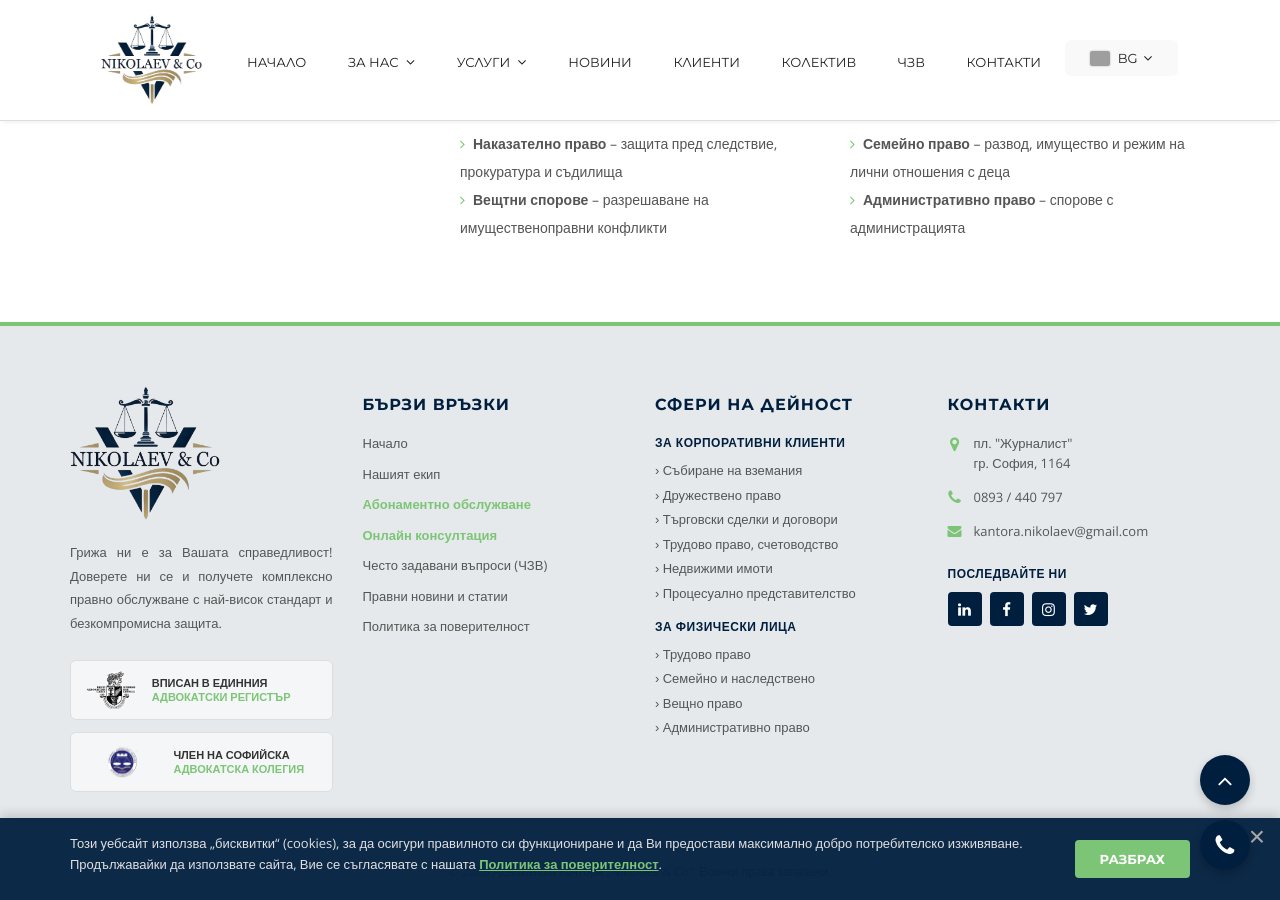
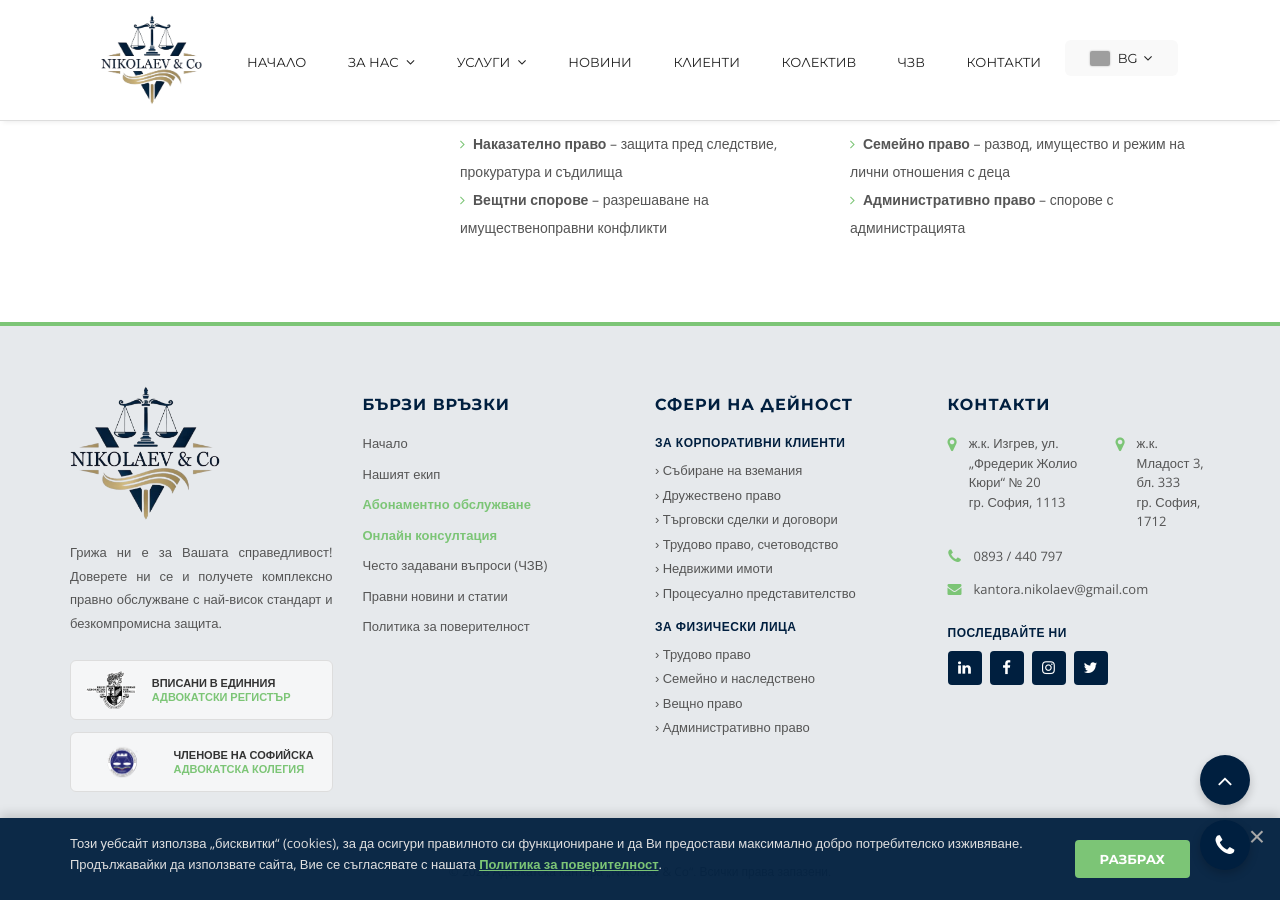
Before and after one commit to NikolaiNikolaev/law-page, a Jekyll site: the page built from kolektiv/advokat-iva-hairedinska.html, in a window 1280 px wide and 900 px high, scrolled down 1471 px. Built offline with Jekyll 4.4.1, drawn with Linux system fonts in a browser that asks for light colours; grey boxes are pictures that could not be loaded.

Commit message:
Update footer.html

```diff
--- a/_includes/footer.html
+++ b/_includes/footer.html
@@ -9,12 +9,12 @@
                 <div style="display: flex; flex-direction: column; gap: 12px;">
                     <div style="display: flex; align-items: center; gap: 15px; background: rgba(255,255,255,0.6); padding: 10px 15px; border-radius: 6px; border: 1px solid #ddd; transition: all 0.3s ease;" onmouseover="this.style.background='#fff'; this.style.borderColor='#7cc576';" onmouseout="this.style.background='rgba(255,255,255,0.6)'; this.style.borderColor='#ddd';">
                         <img src="/law-page/img/VSS.png" alt="Лого на ВСС" style="max-height: 38px; width: auto;">
-                        <span style="font-size: 11px; color: #333; font-weight: 700; text-transform: uppercase; line-height: 1.3;">Вписан в Единния<br><span style="color: #7cc576;">адвокатски регистър</span></span>
+                        <span style="font-size: 11px; color: #333; font-weight: 700; text-transform: uppercase; line-height: 1.3;">Вписани в Единния<br><span style="color: #7cc576;">адвокатски регистър</span></span>
                     </div>
 
                     <div style="display: flex; align-items: center; gap: 15px; background: rgba(255,255,255,0.6); padding: 10px 15px; border-radius: 6px; border: 1px solid #ddd; transition: all 0.3s ease;" onmouseover="this.style.background='#fff'; this.style.borderColor='#7cc576';" onmouseout="this.style.background='rgba(255,255,255,0.6)'; this.style.borderColor='#ddd';">
                         <img src="/law-page/img/SAK.png" alt="Лого на САК" style="max-height: 38px; width: auto;">
-                        <span style="font-size: 11px; color: #333; font-weight: 700; text-transform: uppercase; line-height: 1.3;">Член на Софийска<br><span style="color: #7cc576;">адвокатска колегия</span></span>
+                        <span style="font-size: 11px; color: #333; font-weight: 700; text-transform: uppercase; line-height: 1.3;">Членове на Софийска<br><span style="color: #7cc576;">адвокатска колегия</span></span>
                     </div>
                 </div>
             </div>
@@ -61,7 +61,9 @@
 
                 <div style="display: flex; align-items: flex-start; margin-bottom: 15px; font-size: 13px; color: #555;">
                     <i class="fa fa-map-marker" style="color: #7cc576; font-size: 16px; margin-right: 12px; margin-top: 2px; width: 14px; text-align: center;"></i>
-                    <span style="line-height: 1.5;">пл. "Журналист"<br>гр. София, 1164</span>
+                    <span style="line-height: 1.5;">ж.к. Изгрев, ул. „Фредерик Жолио Кюри“ № 20<br>гр. София, 1113</span>
+                    <i class="fa fa-map-marker" style="color: #7cc576; font-size: 16px; margin-right: 12px; margin-top: 2px; width: 14px; text-align: center;"></i>
+                    <span style="line-height: 1.5;">ж.к. Младост 3, бл. 333<br>гр. София, 1712</span>
                 </div>
                 <div style="display: flex; align-items: center; margin-bottom: 15px; font-size: 13px; color: #555;">
                     <i class="fa fa-phone" style="color: #7cc576; font-size: 16px; margin-right: 12px; width: 14px; text-align: center;"></i>
```
